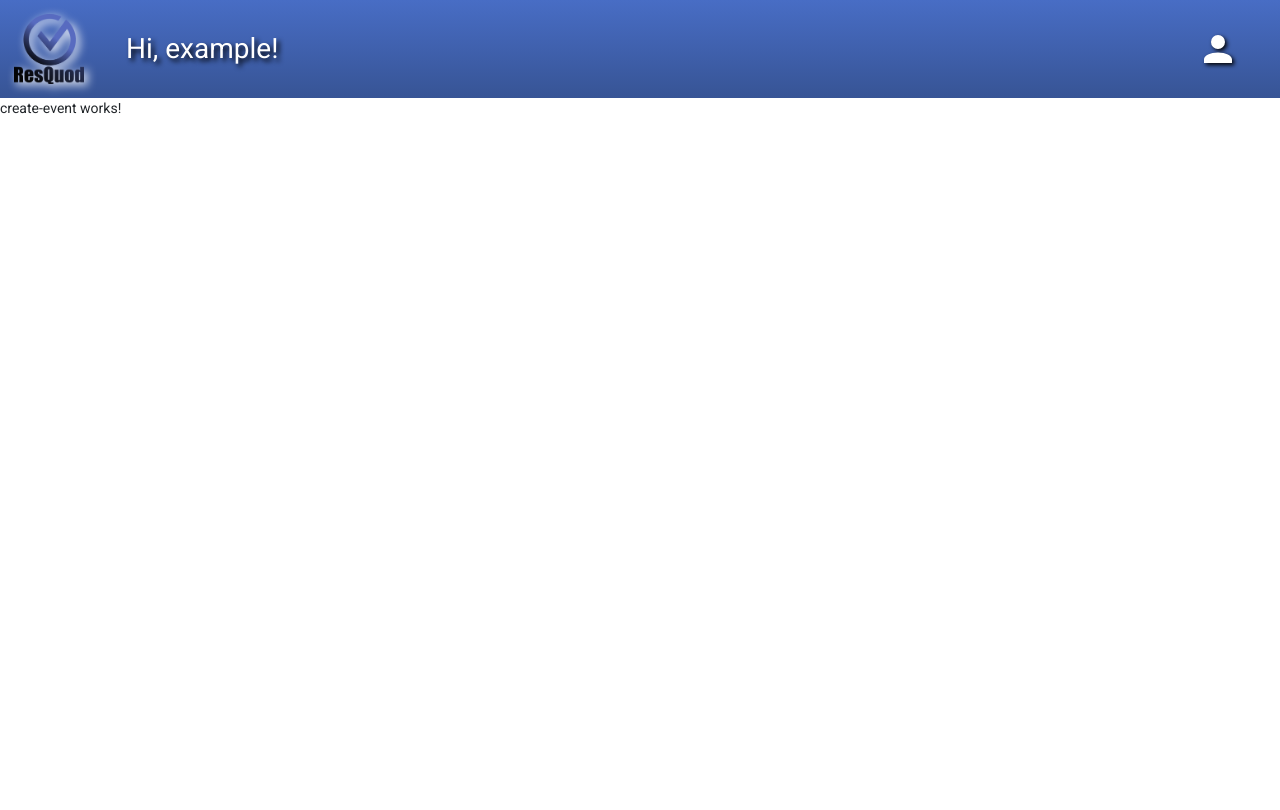
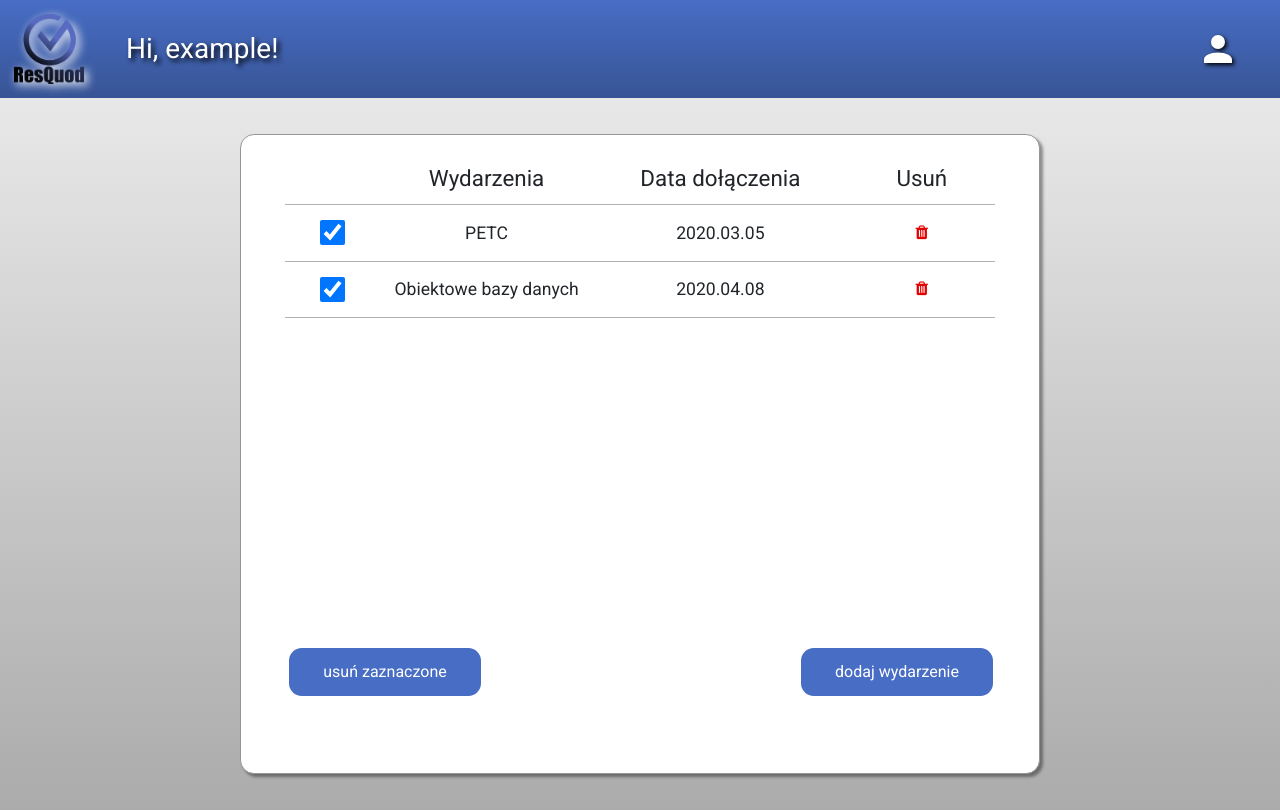
Before and after one commit to UStudentGit/ResQuadAngularWebApp, an Angular app: page /createEvent in a window 1280 px wide. Built offline with nearby package versions, Linux system fonts and the light colour scheme.

Commit message:
create-event: scss +html + new component

```diff
--- a/src/app/app.module.ts
+++ b/src/app/app.module.ts
@@ -17,7 +17,7 @@ import { TableComponent } from './main-panel/home/table/table.component';
 import { HomeComponent } from './main-panel/home/home.component';
 import { JoinToEventComponent } from './main-panel/join-to-event/join-to-event.component';
 import { AddTokenInterceptor } from './_services/add-token.interceptor';
-
+import { TableEventsComponent } from './main-panel/create-event/table-events/table-events/table-events.component';
 
 @NgModule({
   declarations: [
@@ -31,6 +31,7 @@ import { AddTokenInterceptor } from './_services/add-token.interceptor';
     TableComponent,
     HomeComponent,
     JoinToEventComponent,
+    TableEventsComponent,
   ],
   imports: [
     BrowserModule,
--- a/src/app/main-panel/create-event/create-event.component.html
+++ b/src/app/main-panel/create-event/create-event.component.html
@@ -1 +1,3 @@
-<p>create-event works!</p>
+<div>
+    <app-table-events></app-table-events>
+</div>
--- a/src/app/main-panel/create-event/create-event.component.scss
+++ b/src/app/main-panel/create-event/create-event.component.scss
@@ -0,0 +1,11 @@
+div {
+    width: 100%;
+    height: 100%;
+    display: flex;
+    flex-direction: row;
+    background: transparent linear-gradient(#e8e8e8, #ababab);
+  }
+
+  app-table-events {
+    margin: auto auto auto auto;
+  }
--- /dev/null
+++ b/src/app/main-panel/create-event/table-events/table-events/table-events.component.html
@@ -0,0 +1,36 @@
+<div class="table-events">
+
+    <div class="container">
+        <table>
+            <thead>
+                <tr><th></th><th>Wydarzenia</th><th>Data dołączenia</th><th>Usuń</th></tr>
+            </thead>
+            <tbody>
+                <tr>
+                    <td><input type="checkbox" class="checkboxes" checked></td>
+                    <td>PETC</td>
+                    <td>2020.03.05</td>
+                    <td><button class="btn"><i class="fa fa-trash"></i></button></td>
+                </tr>
+                <tr>
+                    <td><input type="checkbox" class="checkboxes" checked></td>
+                    <td>Obiektowe bazy danych</td>
+                    <td>2020.04.08</td>
+                    <td><button class="btn"><i class="fa fa-trash"></i></button></td>
+                </tr>
+            </tbody>
+        </table>
+    </div>
+
+    <div class="buttons">
+        <div class="btn-event-actions">
+            <button id="btn-del-event">
+                usuń zaznaczone
+            </button>
+            <button id="btn-add-event">
+                dodaj wydarzenie
+            </button>
+        </div>
+    </div>
+
+</div>
--- /dev/null
+++ b/src/app/main-panel/create-event/table-events/table-events/table-events.component.scss
@@ -0,0 +1,99 @@
+.table-events {
+    text-align: center;
+    width: 50rem;
+    height: 40rem;
+    background: white;
+    border: 0.1em;
+    border-style: solid;
+    border-radius: 1em;
+    border-color: #969696;
+    box-shadow: 3px 3px 3px rgba(0, 0, 0, 0.384);
+}
+
+table {
+    margin: auto auto;
+    margin-top: 2rem;
+}
+
+th {
+     font-size: 1.4rem;
+     padding-right: 3rem;
+     padding-left: 3rem;
+     font-weight: 400;
+     padding-bottom: 1rem;
+     border-bottom: solid 1px rgb(179, 179, 179);
+
+ }
+
+ .btn {
+     color:rgb(226, 0, 0);
+     &:hover {
+        background: rgb(201, 201, 201);
+
+      }
+
+ }
+
+ td {
+     font-size: 1.1rem;
+     border-bottom: solid 1px rgb(179, 179, 179);
+     padding-top: 0.5em;
+     padding-bottom: 0.5em;
+ }
+
+.checkboxes {
+    height: 25px;
+    width: 25px;
+    vertical-align: middle;
+    background: white;
+ }
+
+ #btn-del-event {
+    justify-self: center;
+    line-height: 2em;
+    width: inherit;
+    color: white;
+    background: #486dc5;
+    border-color: #1e3cff;
+    border-style: solid;
+    border: 0.2em;
+    border-radius: 0.8em;
+    font-size: 1rem;
+    margin-top: 0.3em;
+    margin-bottom: 1.5em;
+    margin-left: 3em;
+    padding: 0.3em;
+    height: 3em;
+    min-width: 12em;
+    &:hover {
+        background: rgb(69, 93, 150);
+
+      }
+ }
+ #btn-add-event {
+    justify-self: center;
+    line-height: 2em;
+    width: inherit;
+    color: white;
+    background: #486dc5;
+    border-color: #1e3cff;
+    border-style: solid;
+    border: 0.2em;
+    border-radius: 0.8em;
+    font-size: 1rem;
+    margin-top: 0.3em;
+    margin-bottom: 1.5em;
+    margin-left: 20em;
+    padding: 0.3em;
+    height: 3em;
+    min-width: 12em;
+    &:hover {
+        background: rgb(69, 93, 150);
+
+      }
+}
+
+.buttons {
+    position: absolute;
+    bottom: 10%;
+}
--- /dev/null
+++ b/src/app/main-panel/create-event/table-events/table-events/table-events.component.ts
@@ -0,0 +1,15 @@
+import { Component, OnInit } from '@angular/core';
+
+@Component({
+  selector: 'app-table-events',
+  templateUrl: './table-events.component.html',
+  styleUrls: ['./table-events.component.scss']
+})
+export class TableEventsComponent implements OnInit {
+
+  constructor() { }
+
+  ngOnInit(): void {
+  }
+
+}
```
Also changed, not shown: 1 other file (tests, documents, lock files or other folders).
